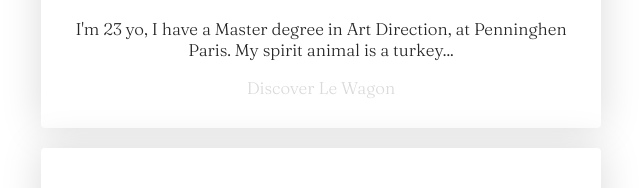
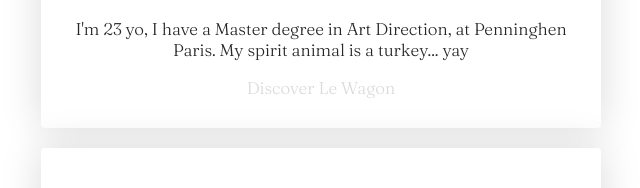
Before and after one commit to agathesf/test, a plain HTML site: page index.html in a window 1280 px wide. Shown: the part 345-533 px from the top of the page, 319-959 px from the left. Drawn offline with Linux system fonts and the light colour scheme.

Commit message:
add yay to test set up

```diff
--- a/index.html
+++ b/index.html
@@ -17,7 +17,7 @@
     <div class="card-white">
       <h1><em>Hello,</em> I'm Agathe 🤘</h1>
       <img src="images/agathe.jpg" alt="Agathe SAINT-FRISON" width="120px" class="img-circle">
-      <p>I'm 23 yo, I have a Master degree in Art Direction, at Penninghen Paris. My spirit animal is a turkey...</p>
+      <p>I'm 23 yo, I have a Master degree in Art Direction, at Penninghen Paris. My spirit animal is a turkey... yay</p>
       <a href="">Discover Le Wagon</a>
     </div>
 
```
Also changed, not shown: 1 other file.
